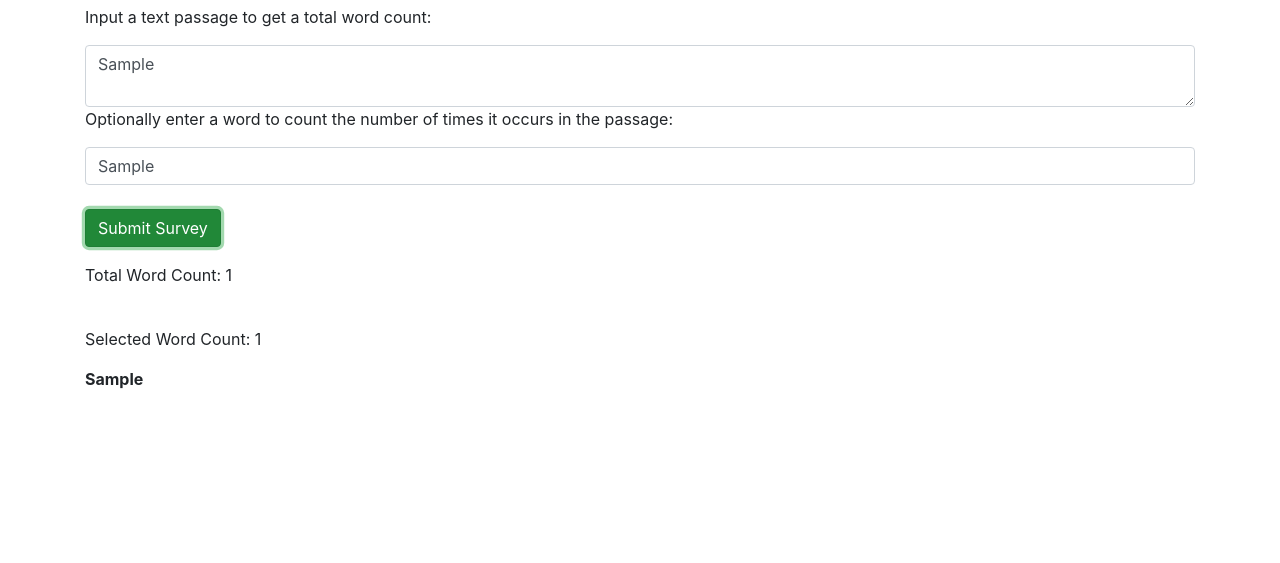
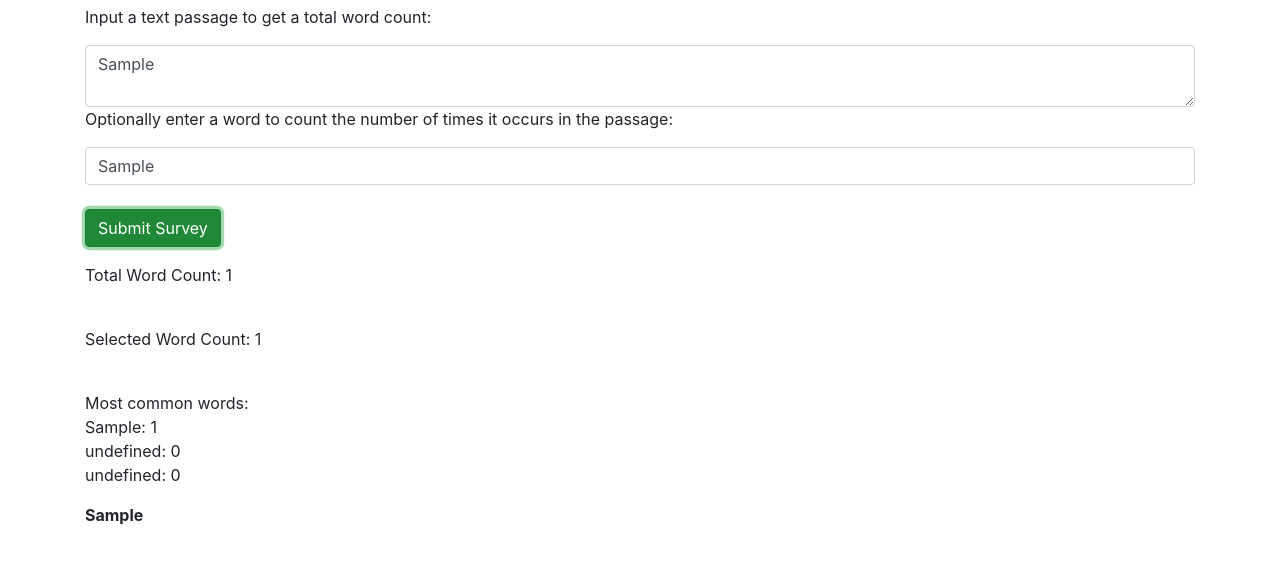
Before and after one commit to TorchAblaze/text-analyzer, a plain HTML site: page index.html in a window 1280 px wide. Both pictures are taken after typing "Sample", "Sample" into the empty fields and a click on the button "Submit Survey". Shown: the part 41-604 px from the top of the page. Drawn offline with nearby package versions, Linux system fonts and the light colour scheme.

Commit message:
add top 3 words functionality
Co-authored-by: Tiffany Greathead <tiffanygreathead@gmail.com>

```diff
--- a/css/styles.css
+++ b/css/styles.css
@@ -0,0 +1,3 @@
+#non-operational {
+  display: none;
+}
--- a/index.html
+++ b/index.html
@@ -8,7 +8,7 @@
   <script src="js/scripts.js"></script>
 </head>
 <body>
-  <div class="container">
+  <div class="container" id="operational">
       <h2>Text Analyzer</h2>
     <form id="word-counter">
       <div class="form-group">
@@ -23,7 +23,12 @@
     <p>Total Word Count: <span id="total-count"></span></p>
     <br>
     <p>Selected Word Count: <span id="selected-count"></span></p>
+    <br>
+    <p>Most common words: <span id="repeated-words"></span></p>
     <span id="bolded-passage"></span>
+  </div>
+  <div class="container" id="non-operational">
+    <h1 class="jumbotron">HOW DARE YOU TALK LIKE THAT!!! GET OUT!!! DON'T COME BACK UNTIL YOU CAN SPEAK WITH SOME DECENCY YOU FOWL MOUTHED FIEND!</h1>
   </div>
 </body>
 </html>
--- a/js/scripts.js
+++ b/js/scripts.js
@@ -33,44 +33,50 @@ function numberOfOccurrencesInText(word, text) {
   });
   return wordCount;
 }
+
 function mostUsedWords(text) {
   const wordArray = text.split(" ");
-  const topWords = ["How appears one times", 0 , 0 ];
+  const topWords = [0, 0, 0];
+  const repeatedWords = [];
   wordArray.forEach(function (word) {
     const wordOccurrences = numberOfOccurrencesInText(word, text);
-    console.log(wordOccurrences);
     if (wordOccurrences >= topWords[0]) {
-      if (!topWords.includes(word)) {
-        topWords[0] = word + " appears " + wordOccurrences + " times";
+      if (repeatedWords.includes(word) === false) {
+        // topWords[0] = word + " appears " + wordOccurrences + " times";
+        topWords.unshift(wordOccurrences);
+        repeatedWords.unshift(word);
       }
     }
     if (wordOccurrences >= topWords[1]) {
-      if (!topWords.includes(word)) {
-        topWords[1] = word + " appears " + wordOccurrences + " times";
+      if (repeatedWords.includes(word) === false) {
+        topWords.splice(1, 0, wordOccurrences);
+        repeatedWords.splice(1, 0, word);
       }
     }
-    if (wordOccurrences >= topWords[2]) {
-      if (!topWords.includes(word)) {
-        topWords[2] = word + " appears " + wordOccurrences + " times";
+    if (wordOccurrences > topWords[2]) {
+      if (repeatedWords.includes(word) === false) {
+        topWords.splice(2, 0, wordOccurrences);
+        repeatedWords.splice(2, 0, word);
       }
     }
-    return topWords;
   });
-  return console.log(topWords);
+  const message = `<br>${repeatedWords[0]}: ${topWords[0]} <br> ${repeatedWords[1]}: ${topWords[1]} <br> ${repeatedWords[2]}: ${topWords[2]}`
+  return message;
 }
-/*const wordCount = numberOfOccurrencesInText(word, text);
-(wordOccurrences > topWords[0])
-topWords[0] = word + "appears" + wordCount + "times"
 
-(wordOccurrences > topWords[1])
-topWords[1] = word + "appears" + wordCount + "times"
-
-
-topWords[2] = word + "appears" + wordCount + "times"
+function curseFilter(text) {
+  let curses = ["zoinks", "muppeteer", "biffaroni", "loopdaloop"]
+  const wordArray = text.split(" ");
+  wordArray.forEach(function (word) {
+    if (curses.includes(word)) {
+      curseAlert = true;
+      return console.log(curseAlert);
+    } else {
+      curseAlert = false;
+      return console.log(curseAlert);
+    }
+  });
 }
-currentWord++;*/
-// take input from first text box
-// Count how many times each word appears
 
 // UI Logic
 
@@ -100,9 +106,17 @@ $(document).ready(function () {
     const word = $("#word").val();
     const wordCount = wordCounter(passage);
     const occurrencesOfWord = numberOfOccurrencesInText(word, passage);
+    const topWords = mostUsedWords(passage);
+    let curseAlert;
+    curseFilter(passage);
+    if (curseAlert) {
+      $("div#operational").hide();
+      $("div#non-operational").show();
+    }
     $("#total-count").html(wordCount);
     $("#selected-count").html(occurrencesOfWord);
     $("#bolded-passage").html(boldPassage(word, passage));
-    console.log(mostUsedWords(passage));
+    $("#repeated-words").html(topWords);
+    console.log(topWords);
   });
 });
```
